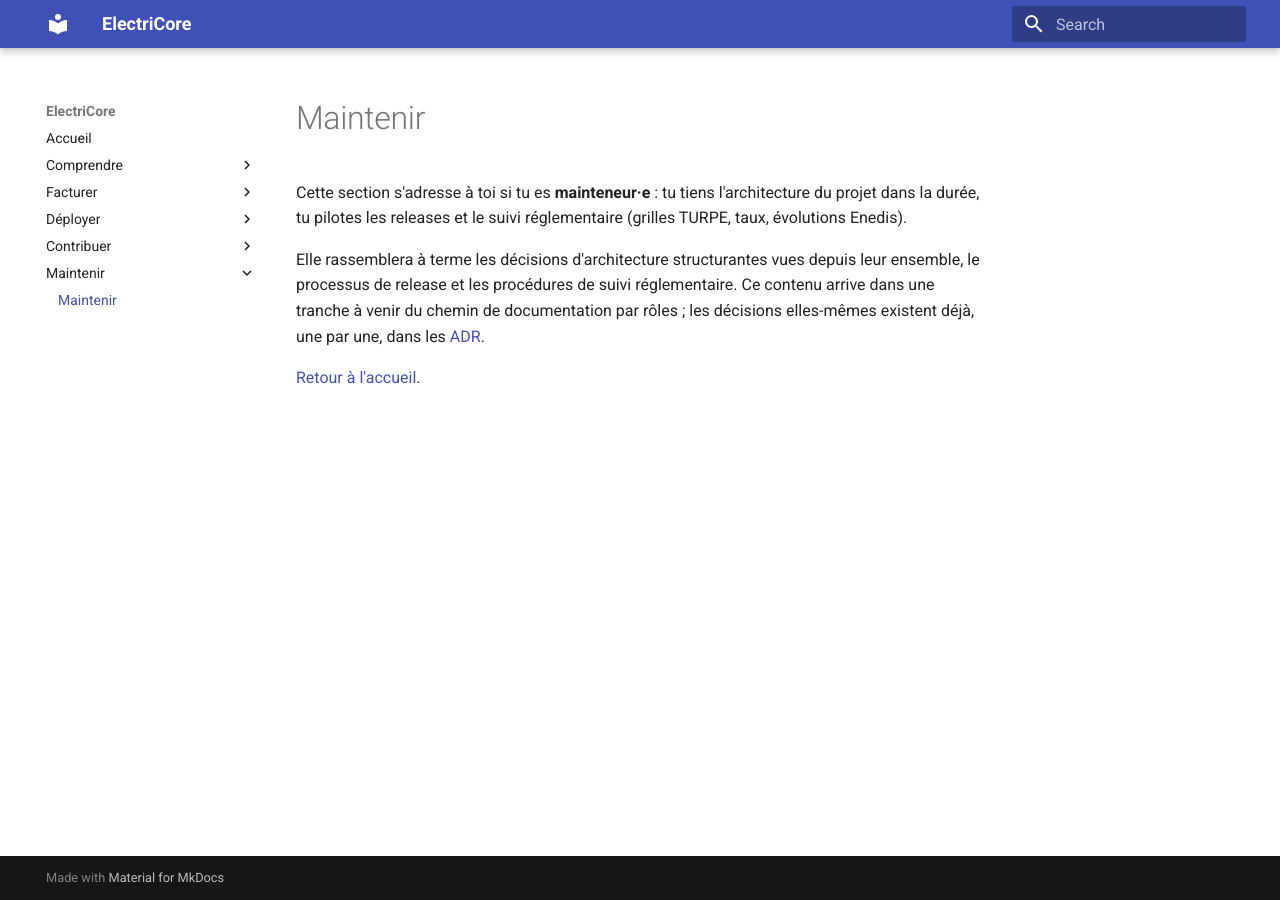
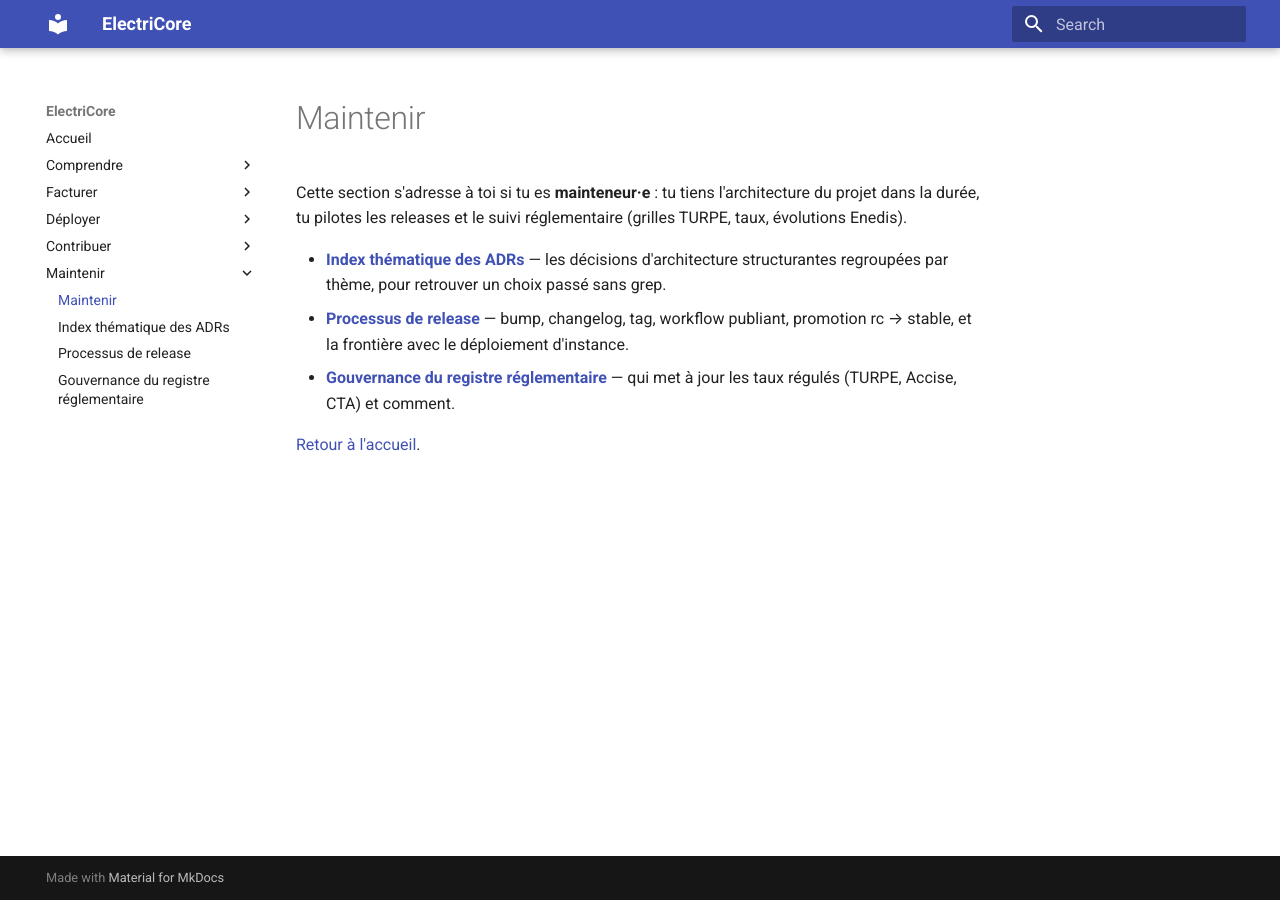
Before and after one commit to Energie-De-Nantes/electricore, an MkDocs documentation site: the page built from docs/maintenir/index.md, in a window 1280 px wide. Built offline with MkDocs 1.6.1 and Material for MkDocs 9.7.7, drawn with Linux system fonts in a browser that asks for light colours.

Commit message:
feat(docs): section Maintenir — page d'entrée + nav (#559)
Réécrit le stub docs/maintenir/index.md en vraie page d'entrée liant les
trois pages de la tranche, et les ajoute au nav mkdocs sous Maintenir
uniquement.

Co-Authored-By: Claude Fable 5 <noreply@anthropic.com>

```diff
--- a/docs/maintenir/index.md
+++ b/docs/maintenir/index.md
@@ -1,13 +1,18 @@
+---
+fraicheur: 2026-07-04
+---
+
 # Maintenir
 
 Cette section s'adresse à toi si tu es **mainteneur·e** : tu tiens
 l'architecture du projet dans la durée, tu pilotes les releases et le suivi
 réglementaire (grilles TURPE, taux, évolutions Enedis).
 
-Elle rassemblera à terme les décisions d'architecture structurantes vues
-depuis leur ensemble, le processus de release et les procédures de suivi
-réglementaire. Ce contenu arrive dans une tranche à venir du chemin de
-documentation par rôles ; les décisions elles-mêmes existent déjà, une par
-une, dans les [ADR](../adr/0001-monorepo.md).
+- **[Index thématique des ADRs](index-adr.md)** — les décisions d'architecture
+  structurantes regroupées par thème, pour retrouver un choix passé sans grep.
+- **[Processus de release](release.md)** — bump, changelog, tag, workflow
+  publiant, promotion rc → stable, et la frontière avec le déploiement d'instance.
+- **[Gouvernance du registre réglementaire](gouvernance-reglementaire.md)** — qui
+  met à jour les taux régulés (TURPE, Accise, CTA) et comment.
 
 [Retour à l'accueil](../index.md).
--- a/mkdocs.yml
+++ b/mkdocs.yml
@@ -32,3 +32,6 @@ nav:
       - Développer: contribuer/developper.md
   - Maintenir:
       - maintenir/index.md
+      - Index thématique des ADRs: maintenir/index-adr.md
+      - Processus de release: maintenir/release.md
+      - Gouvernance du registre réglementaire: maintenir/gouvernance-reglementaire.md
```
